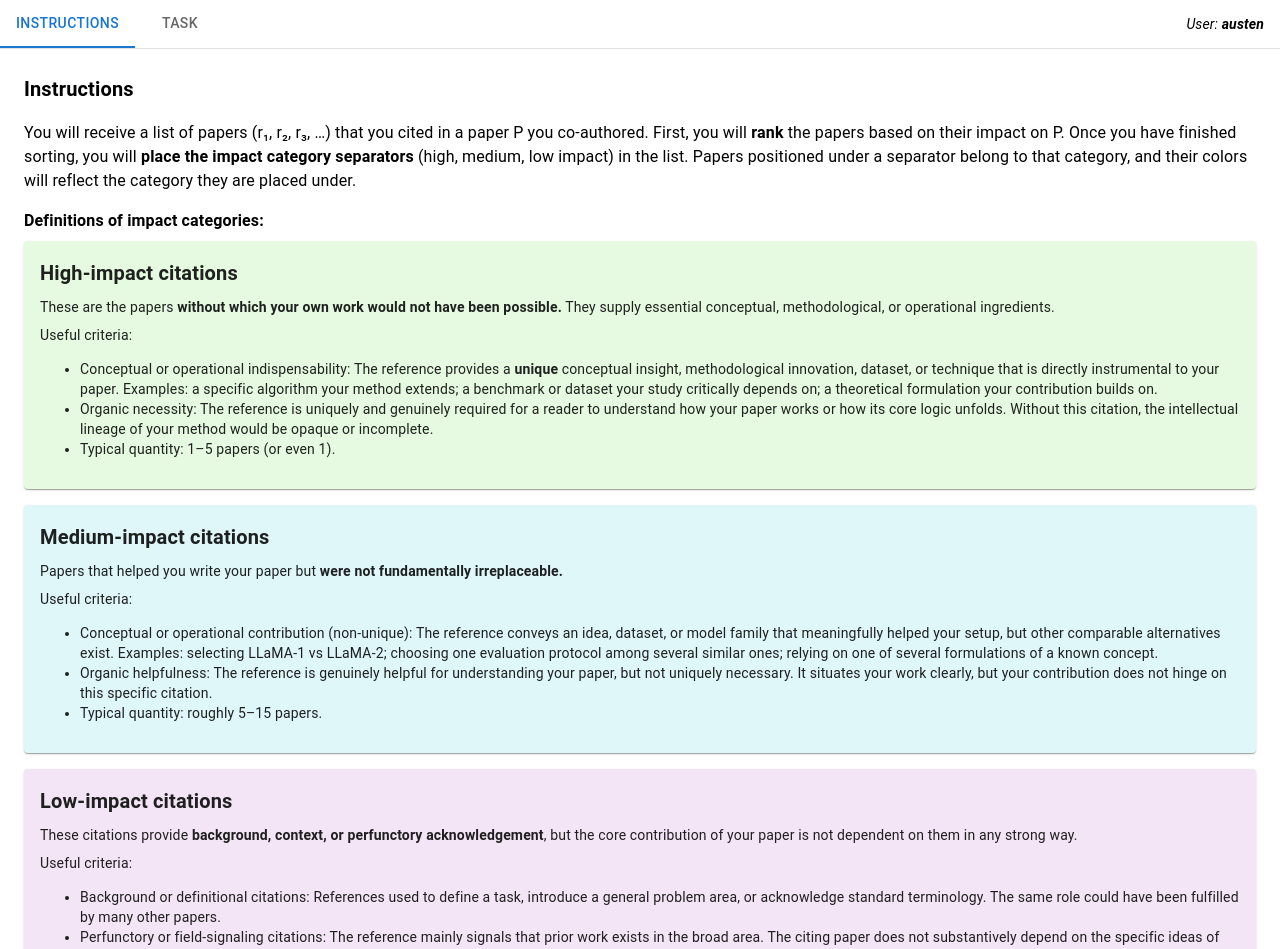
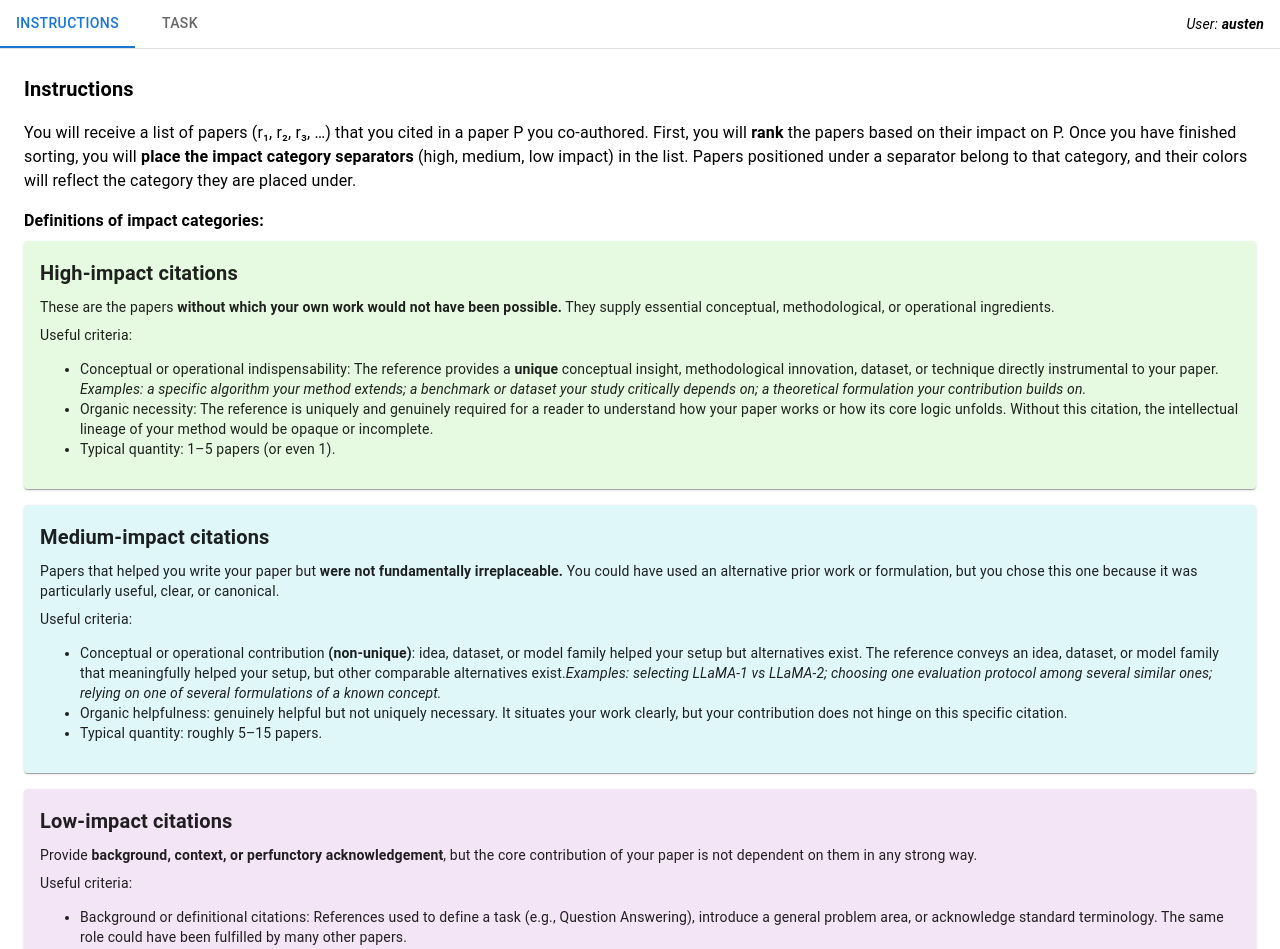
Before and after one commit to isgla/ranking-annotation-website-v2, a React (Create React App) app: page / in a window 1280 px wide. Shown: the top 949 px of the page. Built offline with nearby package versions, Linux system fonts and the light colour scheme.

Commit message:
Page doesn't reload if I click on instructions and edit instructions

```diff
--- a/src/App.jsx
+++ b/src/App.jsx
@@ -1,6 +1,3 @@
-// Updated App.jsx — minimal changes required
-// No logic changes needed for phased behavior in SelectionForm
-
 import "./App.css";
 import { useState, useEffect, useMemo } from "react";
 import Box from "@mui/material/Box";
@@ -48,8 +45,8 @@ function allyProps(index) {
   };
 }
 
-function CustomTabPanel(props) {
-  const { children, value, index, ...other } = props;
+// Keep children mounted to preserve state
+function CustomTabPanel({ children, value, index, ...other }) {
   return (
     <div
       role="tabpanel"
@@ -57,12 +54,9 @@ function CustomTabPanel(props) {
       id={`simple-tabpanel-${index}`}
       aria-labelledby={`single-tab-${index}`}
       {...other}
+      style={{ display: value === index ? "block" : "none" }}
     >
-      {value === index && (
-        <Box sx={{ p: 3 }}>
-          <div>{children}</div>
-        </Box>
-      )}
+      <Box sx={{ p: 3 }}>{children}</Box>
     </div>
   );
 }
@@ -105,8 +99,7 @@ function App() {
 
     const payloads = getPayloadsTask2();
     if (currentIndex + 1 < payloads.length) {
-      const nextIndex = currentIndex + 1;
-      setCurrentIndex(nextIndex);
+      setCurrentIndex(currentIndex + 1);
     } else {
       setCurrentIndex(-1);
 
@@ -163,15 +156,17 @@ function App() {
           </Box>
         </Box>
 
+        {/* Instructions Tab */}
         <CustomTabPanel value={value} index={0}>
           <Typography variant="h6" sx={{ fontWeight: "bold", mb: 2 }}>
             Instructions
           </Typography>
+
           <Typography variant="body1" sx={{ mb: 2 }}>
             You will receive a list of papers (r₁, r₂, r₃, …) that you cited in a paper P you co-authored. First, you will <strong>rank</strong> the papers based on their impact on P. Once you have finished sorting, you will <strong>place the impact category separators</strong> (high, medium, low impact) in the list. Papers positioned under a separator belong to that category, and their colors will reflect the category they are placed under.
           </Typography>
 
-          <Typography variant="body1" sx={{ mb: 1, fontWeight: 'bold' }}>
+          <Typography variant="body1" sx={{ mb: 1, fontWeight: "bold" }}>
             Definitions of impact categories:
           </Typography>
 
@@ -186,8 +181,11 @@ function App() {
               <Typography variant="body2">
                 Useful criteria:
                 <ul>
-                  <li>Conceptual or operational indispensability: The reference provides a <strong>unique</strong> conceptual insight, methodological innovation, dataset, or technique that is directly instrumental to your paper. Examples: a specific algorithm your method extends; a benchmark or dataset your study critically depends on; a theoretical formulation your contribution builds on.</li>
-                  <li>Organic necessity: The reference is uniquely and genuinely required for a reader to understand how your paper works or how its core logic unfolds. Without this citation, the intellectual lineage of your method would be opaque or incomplete.</li>
+                  <li>Conceptual or operational indispensability: The reference provides a <strong>unique</strong> conceptual insight, methodological innovation, dataset,
+                  or technique directly instrumental to your paper. <em>Examples: a specific algorithm your method extends; a benchmark or dataset your study critically depends on;
+                   a theoretical formulation your contribution builds on.</em></li>
+                  <li>Organic necessity: The reference is uniquely and genuinely required for a reader to understand how your paper works or how its core logic unfolds. Without this citation,
+                    the intellectual lineage of your method would be opaque or incomplete.</li>
                   <li>Typical quantity: 1–5 papers (or even 1).</li>
                 </ul>
               </Typography>
@@ -198,13 +196,18 @@ function App() {
                 Medium-impact citations
               </Typography>
               <Typography variant="body2" sx={{ mb: 1 }}>
-                Papers that helped you write your paper but <strong>were not fundamentally irreplaceable.</strong>
+                Papers that helped you write your paper but <strong>were not fundamentally irreplaceable.</strong> You could have used an alternative prior work or formulation,
+                but you chose this one because it was particularly useful, clear, or canonical.
               </Typography>
               <Typography variant="body2">
                 Useful criteria:
                 <ul>
-                  <li>Conceptual or operational contribution (non-unique): The reference conveys an idea, dataset, or model family that meaningfully helped your setup, but other comparable alternatives exist. Examples: selecting LLaMA‑1 vs LLaMA‑2; choosing one evaluation protocol among several similar ones; relying on one of several formulations of a known concept.</li>
-                  <li>Organic helpfulness: The reference is genuinely helpful for understanding your paper, but not uniquely necessary. It situates your work clearly, but your contribution does not hinge on this specific citation.</li>
+                  <li>Conceptual or operational contribution <strong>(non-unique)</strong>: idea, dataset, or model family helped your setup but alternatives exist.
+                  The reference conveys an idea, dataset, or model family that meaningfully helped your setup, but other comparable alternatives exist.
+                  <em>Examples: selecting LLaMA-1 vs LLaMA-2; choosing one evaluation protocol among several similar ones;
+                  relying on one of several formulations of a known concept.</em></li>
+                  <li>Organic helpfulness: genuinely helpful but not uniquely necessary.
+                    It situates your work clearly, but your contribution does not hinge on this specific citation.</li>
                   <li>Typical quantity: roughly 5–15 papers.</li>
                 </ul>
               </Typography>
@@ -215,13 +218,16 @@ function App() {
                 Low-impact citations
               </Typography>
               <Typography variant="body2" sx={{ mb: 1 }}>
-                These citations provide <strong>background, context, or perfunctory acknowledgement</strong>, but the core contribution of your paper is not dependent on them in any strong way.
+                Provide <strong>background, context, or perfunctory acknowledgement</strong>, but the core contribution
+                 of your paper is not dependent on them in any strong way.
               </Typography>
               <Typography variant="body2">
                 Useful criteria:
                 <ul>
-                  <li>Background or definitional citations: References used to define a task, introduce a general problem area, or acknowledge standard terminology. The same role could have been fulfilled by many other papers.</li>
-                  <li>Perfunctory or field‑signaling citations: The reference mainly signals that prior work exists in the broad area. The citing paper does not substantively depend on the specific ideas of the cited work.</li>
+                  <li>Background or definitional citations: References used to define a task (e.g., Question Answering), introduce a general problem area,
+                    or acknowledge standard terminology. The same role could have been fulfilled by many other papers.</li>
+                  <li>Perfunctory or field-signaling citations: The reference mainly signals that prior work exists in the broad area.
+                    The citing paper does not substantively depend on the specific ideas of the cited work.</li>
                   <li>Typical quantity: the majority of citations.</li>
                 </ul>
               </Typography>
@@ -229,6 +235,7 @@ function App() {
           </Box>
         </CustomTabPanel>
 
+        {/* Task Tab */}
         <CustomTabPanel value={value} index={1}>
           <SelectionForm
             data={payload2}
--- a/src/prototypes/SelectionForm.jsx
+++ b/src/prototypes/SelectionForm.jsx
@@ -207,7 +207,7 @@ function SelectionForm({ data, onNext }) {
           <Link href={paperLink} target="_blank" rel="noopener noreferrer" underline="hover" sx={{ fontWeight: "bold" }}>
             {paperTitle}
           </Link>
-           based on their impact on your paper. Drag to reorder. High impact citations are papers without which your own work would not have been possible.
+            based on their impact on your paper. Drag to reorder. High impact citations are papers without which your own work would not have been possible.
           They supply essential conceptual, methodological, or operational ingredients. And low impact citations provide background, context,
           or perfunctory acknowledgement, but the core contribution of your paper is not dependent on them in any strong way.
         </Typography>
```
